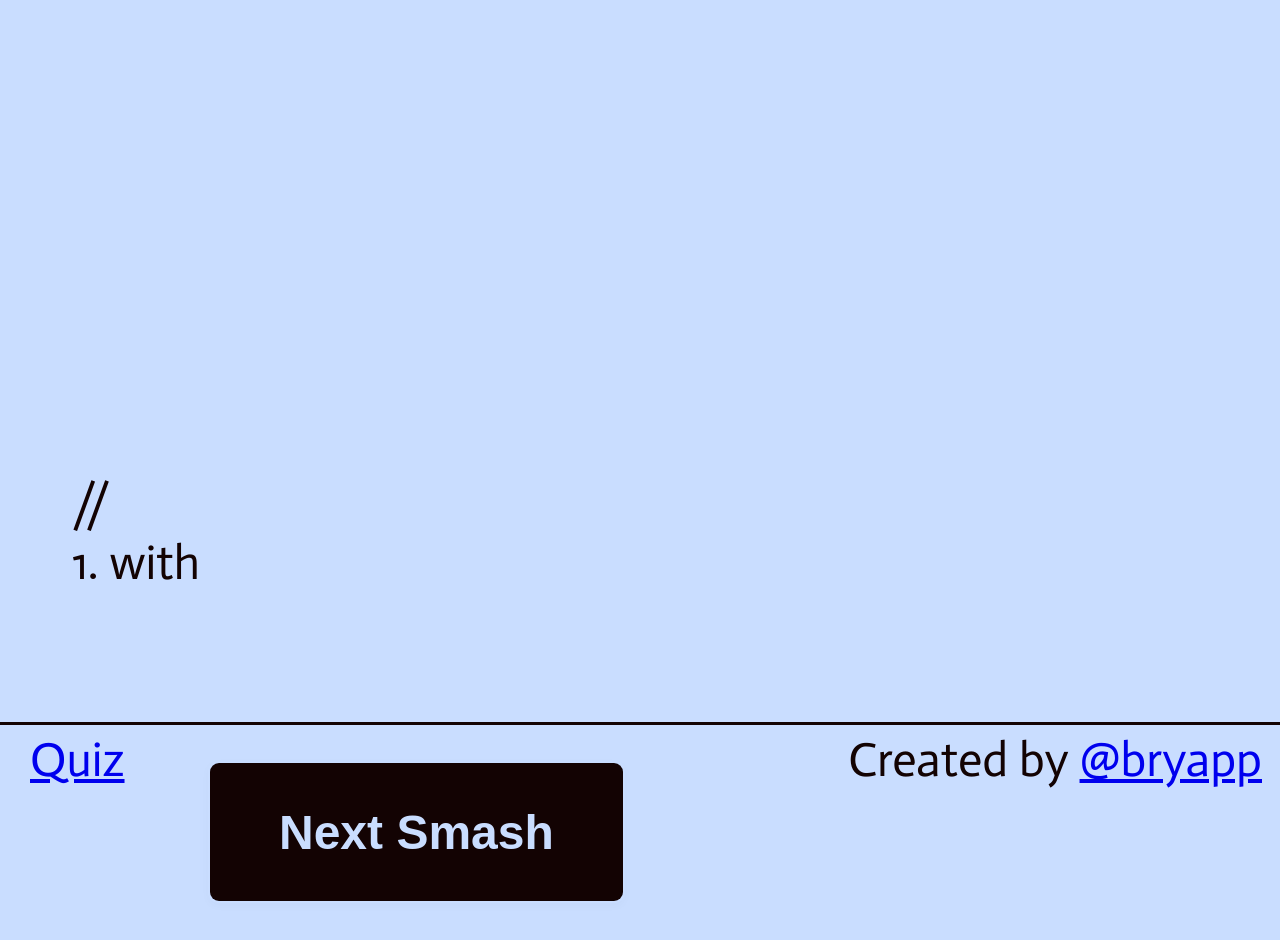
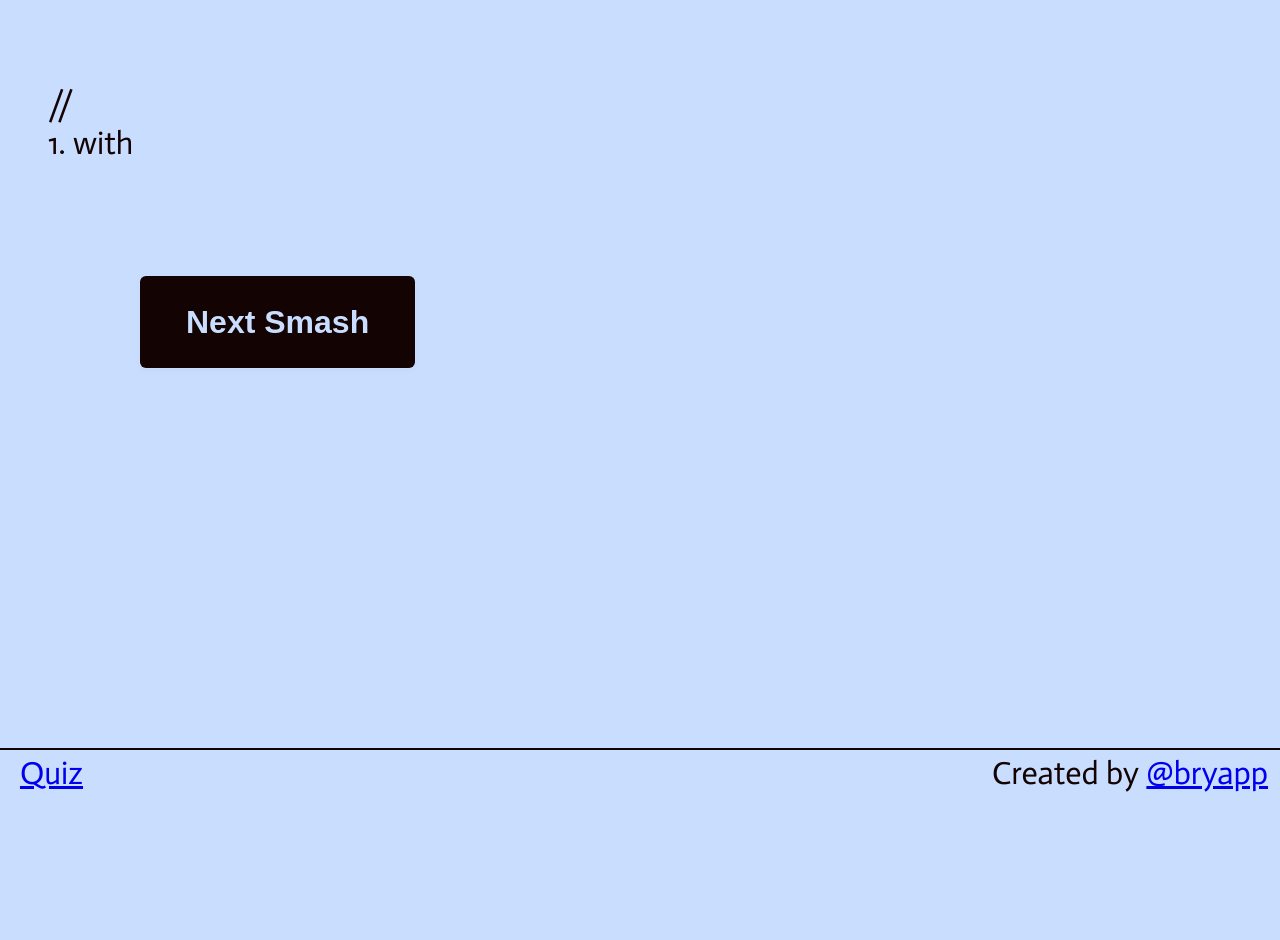
Before and after one commit to colbeseder/answerSmasher, a website with bundled scripts: page frontend/static/main.html in a window 1280 px wide. Built offline with nearby package versions, Linux system fonts and the light colour scheme; no server answers.

Commit message:
Main CSS change for protrait mode

```diff
--- a/frontend/static/styles/main.css
+++ b/frontend/static/styles/main.css
@@ -179,4 +179,14 @@ span#credit {
         font-size: 2.3em;
     }
 
+    @media only screen and (orientation:landscape) {
+        html>body {
+            zoom: 2;
+        }
+        div#reactContainer {
+            top: 0px;
+            margin-top: 0.5em;
+        }
+    }
+
   }
```
